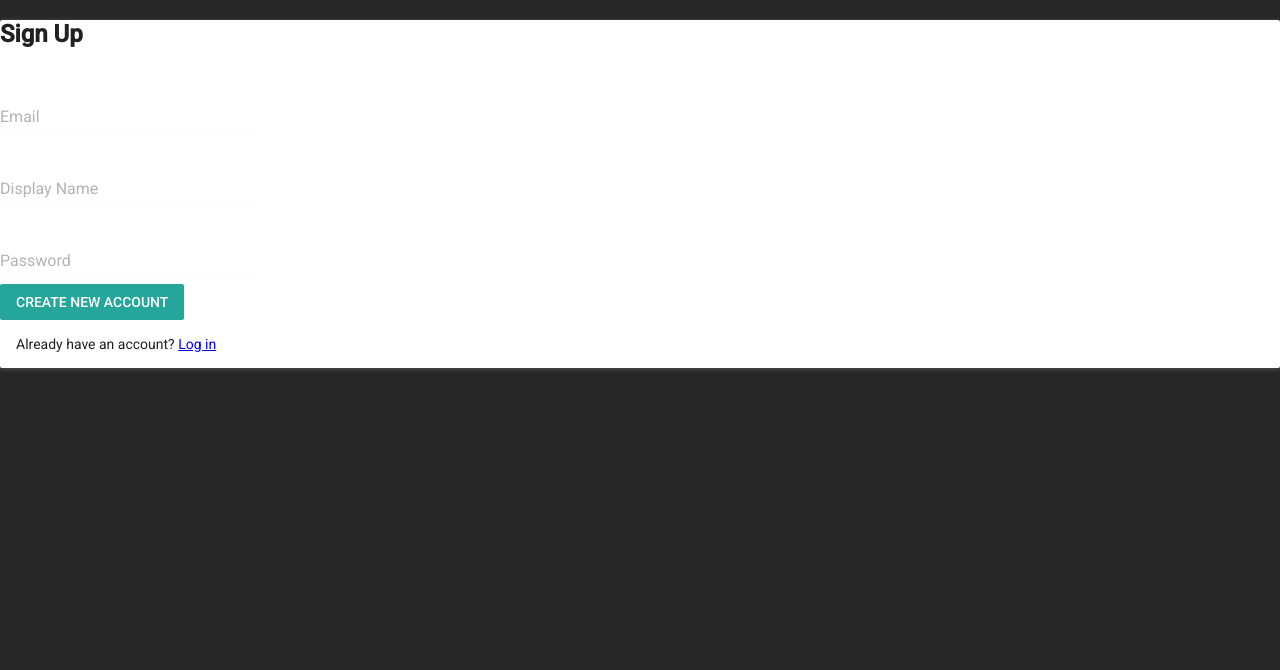
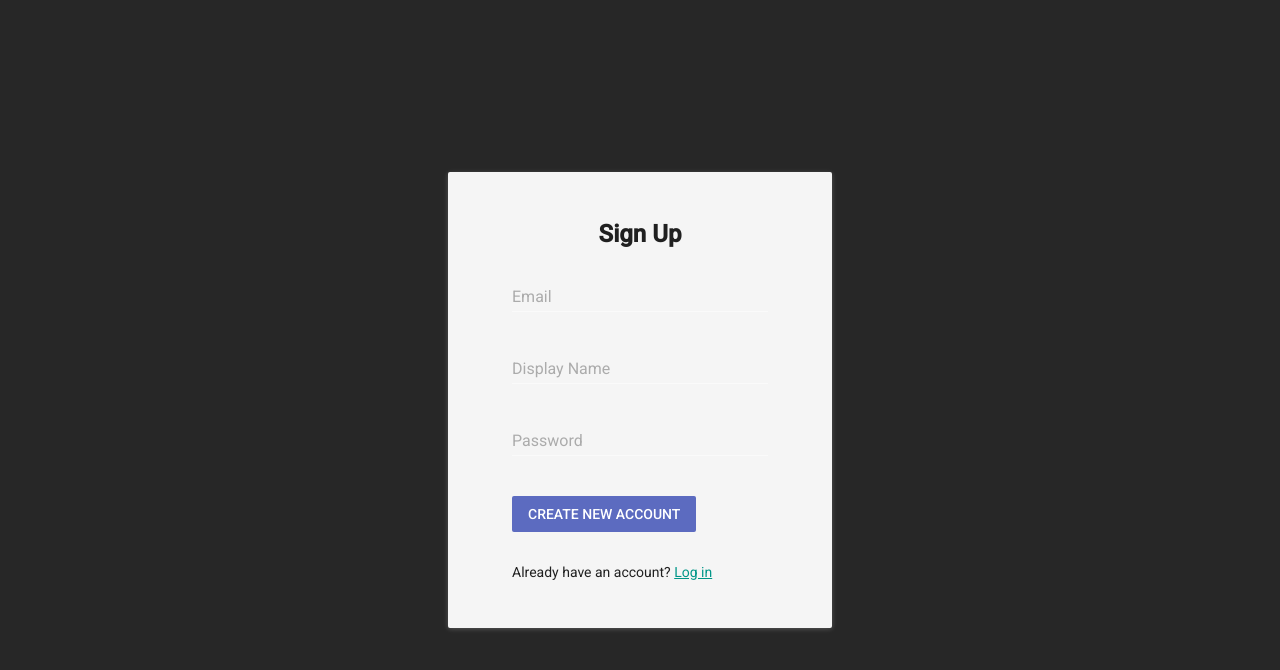
Before and after one commit to LauraBrandt/nightlife-coordinator, a React (Create React App) app: page /signup in a window 1280 px wide. Shown: the top 670 px of the page. Built offline with nearby package versions, Linux system fonts and the light colour scheme; what react-tap-event-plugin would draw is missing.

Commit message:
style login and signup pages

```diff
--- a/src/Login.js
+++ b/src/Login.js
@@ -5,6 +5,7 @@ import { Card, CardText } from 'material-ui/Card';
 import RaisedButton from 'material-ui/RaisedButton';
 import TextField from 'material-ui/TextField';
 import Auth from './Auth';
+import './LoginSignup.css';
 
 class LoginPage extends Component {
   constructor(props) {
@@ -76,12 +77,13 @@ class LoginPage extends Component {
 
   render() {
     return (
-      <Card>
+      <div className="ls__wrapper">
+        <Card className="ls__card">
           <form onSubmit={this.processForm}>
-          <h2>Login</h2>
+            <h2 className="ls__header">Login</h2>
 
-          {this.state.successMessage && <p>{this.state.successMessage}</p>}
-          {this.state.errors.summary && <p>{this.state.errors.summary}</p>}
+            {this.state.successMessage && <p className="ls__success">{this.state.successMessage}</p>}
+            {this.state.errors.summary && <p className="ls__error">{this.state.errors.summary}</p>}
 
             <div>
               <TextField
@@ -105,12 +107,13 @@ class LoginPage extends Component {
             </div>
 
             <div>
-            <RaisedButton type="submit" label="Log in" primary={true} />
+              <RaisedButton type="submit" label="Log in" primary={true} className="ls__submit-button"/>
             </div>
 
-          <CardText>Don't have an account? <Link to={'/signup'}>Create one</Link>.</CardText>
+            <CardText className="ls__cardtext">Don't have an account? <Link to={'/signup'} className="ls__link-create">Create one</Link>.</CardText>
           </form>
         </Card>
+      </div>
     );
   }
 }
--- /dev/null
+++ b/src/LoginSignup.css
@@ -0,0 +1,63 @@
+.ls__wrapper {
+  width: 100vw;
+  height: 100vh;
+  display: flex;
+  justify-content: center;
+  align-items: center;
+}
+
+.ls__card {
+  margin: 5vw;
+  padding: 2em;
+}
+
+.ls__error {
+  color: #F44336; /* mui red500 */
+  text-align: center;
+  font-weight: 500;
+}
+
+.ls__success {
+  color: #4CAF50; /* mui green500 */
+  text-align: center;
+  font-weight: 500;
+}
+
+.ls__header {
+  margin: 0;
+  text-align: center;
+}
+
+.ls__submit-button {
+  margin: 2em 0;
+}
+
+.ls__cardtext {
+  padding: 0 !important;
+}
+
+.ls__link-create {
+  color: #3F51B5; /* mui indigo500 */
+}
+.ls__link-create:visited {
+  color: #5C6BC0; /* mui indigo400 */
+}
+.ls__link-create:hover, .ls__link-create:active {
+  color: #3949AB; /* mui indigo600 */
+}
+
+.ls__link-login {
+  color: #009688 /* mui teal500 */
+}
+.ls__link-login:visited {
+  color: #26A69A; /* mui teal400 */
+}
+.ls__link-login:hover, .ls__link-login:active {
+  color: #00897B; /* mui teal600 */
+}
+
+@media (min-width: 740px) {
+  .ls__card {
+    padding: 3em 4em;
+  }
+}
--- a/src/Signup.js
+++ b/src/Signup.js
@@ -4,6 +4,8 @@ import axios from 'axios';
 import { Card, CardText } from 'material-ui/Card';
 import RaisedButton from 'material-ui/RaisedButton';
 import TextField from 'material-ui/TextField';
+import './LoginSignup.css';
+import {indigo400} from 'material-ui/styles/colors';
 
 class SignUpPage extends Component {
   constructor(props) {
@@ -64,11 +66,12 @@ class SignUpPage extends Component {
 
   render() {
     return (
-      <Card>
+      <div className="ls__wrapper">
+        <Card className="ls__card">
           <form onSubmit={this.processForm}>
-          <h2>Sign Up</h2>
+            <h2 className="ls__header">Sign Up</h2>
 
-          {this.state.errors.summary && <p>{this.state.errors.summary}</p>}
+            {this.state.errors.summary && <p className="ls__error">{this.state.errors.summary}</p>}
 
             <div>
               <TextField
@@ -77,6 +80,8 @@ class SignUpPage extends Component {
                 errorText={this.state.errors.email}
                 onChange={this.handleChange}
                 value={this.state.user.email}
+                floatingLabelFocusStyle={{color: indigo400}}
+                underlineFocusStyle={{borderColor: indigo400}}
               />
             </div>
 
@@ -87,6 +92,8 @@ class SignUpPage extends Component {
                 errorText={this.state.errors.name}
                 onChange={this.handleChange}
                 value={this.state.user.name}
+                floatingLabelFocusStyle={{color: indigo400}}
+                underlineFocusStyle={{borderColor: indigo400}}
               />
             </div>
 
@@ -98,16 +105,19 @@ class SignUpPage extends Component {
                 onChange={this.handleChange}
                 errorText={this.state.errors.password}
                 value={this.state.user.password}
+                floatingLabelFocusStyle={{color: indigo400}}
+                underlineFocusStyle={{borderColor: indigo400}}
               />
             </div>
 
             <div>
-            <RaisedButton type="submit" label="Create New Account" primary={true} />
+              <RaisedButton type="submit" label="Create New Account" secondary={true} className="ls__submit-button"/>
             </div>
 
-          <CardText>Already have an account? <Link to={'/login'}>Log in</Link></CardText>
+            <CardText className="ls__cardtext">Already have an account? <Link to={'/login'} className="ls__link-login">Log in</Link></CardText>
           </form>
         </Card>
+      </div>
     );
   }
 }
--- a/src/index.js
+++ b/src/index.js
@@ -18,6 +18,7 @@ const muiTheme = getMuiTheme({
   palette: {
     primary1Color: teal400,
     accent1Color: indigo400,
+    canvasColor: grey100,
     borderColor: grey50,
     shadowColor: fullWhite,
   }
```
Lines whose indentation alone changed are shown as unchanged.
